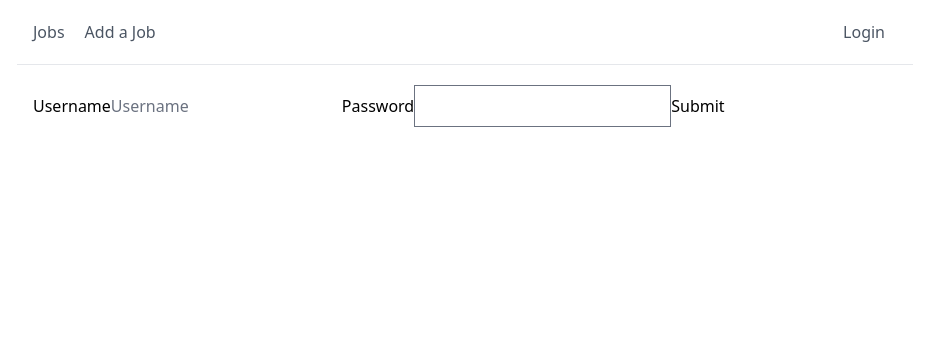
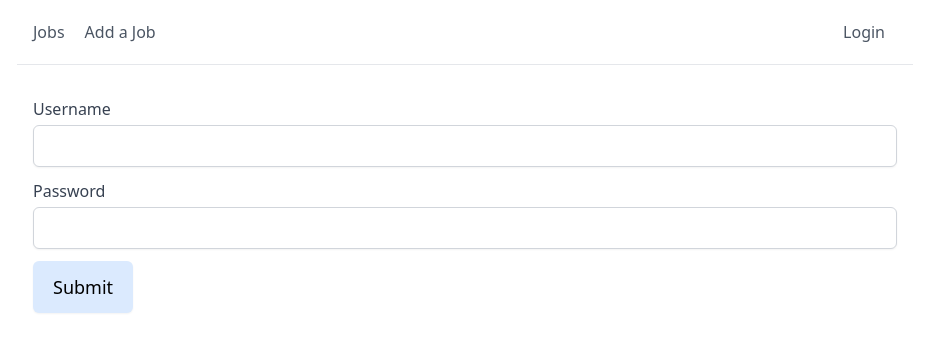
Before and after one commit to justdjango/job-board, a React (Create React App) app in the folder frontend/: page /login in a window 1280 px wide. Shown: the top 352 px of the page, without its empty margins (175-1103 px from the left). Built offline with nearby package versions, Linux system fonts and the light colour scheme.

Commit message:
Login form

```diff
--- a/frontend/src/components/Login.js
+++ b/frontend/src/components/Login.js
@@ -26,15 +26,64 @@
 
                 {({ errors, touched }) => (
                     <Form>
-                        <label htmlFor="username">Username</label>
-                        <Field id="username" name="username" placeholder="Username" />
-                        {touched.username && errors.username && <div>{errors.username}</div>}
+                        <Field name="username">
+                            {({ field, form }) => (
+                                <label className="mt-3 block">
+                                    <span className="text-gray-700">Username</span>
+                                    <input
+                                    {...field}
+                                    type="text"
+                                    className="
+                                        mt-1
+                                        block
+                                        w-full
+                                        rounded-md
+                                        border-gray-300
+                                        shadow-sm
+                                        focus:border-indigo-300 focus:ring focus:ring-indigo-200 focus:ring-opacity-50
+                                    "
+                                    placeholder=""
+                                    style={
+                                        form.touched.username && form.errors.username ? (
+                                            { border: '2px solid var(--primary-red)'}
+                                        ) : null
+                                    }
+                                    />
+                                </label>
+                            )}
+                        </Field>
 
-                        <label htmlFor="password">Password</label>
-                        <Field id="password" name="password" type="password" />
-                        {touched.password && errors.password && <div>{errors.password}</div>}
+                        <Field name="password">
+                            {({ field, form }) => (
+                                <label className="mt-3 block">
+                                    <span className="text-gray-700">Password</span>
+                                    <input
+                                    {...field}
+                                    type="password"
+                                    className="
+                                        mt-1
+                                        block
+                                        w-full
+                                        rounded-md
+                                        border-gray-300
+                                        shadow-sm
+                                        focus:border-indigo-300 focus:ring focus:ring-indigo-200 focus:ring-opacity-50
+                                    "
+                                    placeholder=""
+                                    style={
+                                        form.touched.password && form.errors.password ? (
+                                            { border: '2px solid var(--primary-red)'}
+                                        ) : null
+                                    }
+                                    />
+                                </label>
+                            )}
+                        </Field>
 
-                        <button type="submit">Submit</button>
+                        <button className="mt-3 bg-blue-100 rounded-md shadow-sm text-lg px-5 py-3 hover:bg-blue-200"
+                            type="submit">
+                            Submit
+                        </button>
                     </Form>
                 )}
 
```
